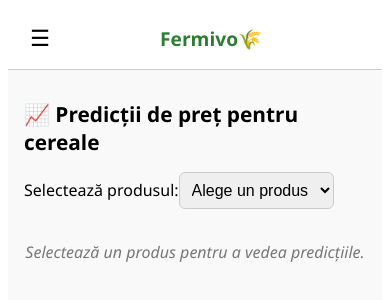
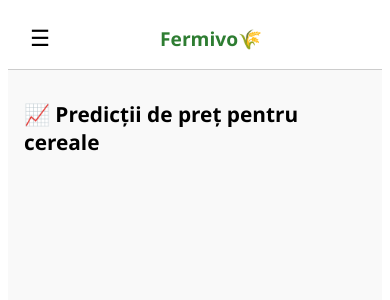
Before and after one commit to FermendjinPatricia/Fermivo-Frontend, a Vue app: page /predictii in a window 390 px wide. Shown: the top 300 px of the page. Built offline with nearby package versions, Linux system fonts and the light colour scheme; sample sign-in values are in the browser's storage.

Commit message:
Pagina de predictii pentru mobile

```diff
--- a/src/views/Predictii.vue
+++ b/src/views/Predictii.vue
@@ -3,7 +3,10 @@
     <div class="welcome-page">
       <!-- HEADER -->
       <div class="header">
-        <div class="header-left" style="display: flex; align-items: center; gap: 5rem">
+        <div
+          class="header-left"
+          style="display: flex; align-items: center; gap: 5rem"
+        >
           <button class="menu-button" @click="toggleMenu">&#9776;</button>
           <router-link
             v-if="isPremium && isLoggedIn && !isMobile"
@@ -14,10 +17,18 @@
           </router-link>
         </div>
 
-        <router-link v-if="isPremium" to="/home-buyer" class="site-title">Fermivo Premium🌾</router-link>
-        <router-link v-else to="/home-buyer" class="site-title">Fermivo🌾</router-link>
+        <router-link v-if="isPremium" to="/home-buyer" class="site-title"
+          >Fermivo Premium🌾</router-link
+        >
+        <router-link v-else to="/home-buyer" class="site-title"
+          >Fermivo🌾</router-link
+        >
 
-        <router-link v-if="isLoggedIn && !isPremium" to="/premium" class="premium-button">
+        <router-link
+          v-if="isLoggedIn && !isPremium"
+          to="/premium"
+          class="premium-button"
+        >
           Devino Premium
         </router-link>
 
@@ -36,11 +47,17 @@
             />
 
             <div v-if="showProfileMenu" class="profile-menu">
-              <router-link :to="`/editare-profil/${user._id}`">Editează Profil</router-link>
+              <router-link :to="`/editare-profil/${user._id}`"
+                >Editează Profil</router-link
+              >
             </div>
           </div>
 
-          <button v-if="isLoggedIn" class="sign-out-button" @click="handleLogout">
+          <button
+            v-if="isLoggedIn"
+            class="sign-out-button"
+            @click="handleLogout"
+          >
             Sign Out
           </button>
         </div>
@@ -49,35 +66,24 @@
       <div class="container">
         <h1 class="title">📈 Predicții de preț pentru cereale</h1>
 
-        <div class="select-wrapper">
-          <label for="produs">Selectează produsul:</label>
-          <select id="produs" v-model="selectedProdus" @change="fetchPredictii">
-            <option disabled value="">Alege un produs</option>
-            <option v-for="produs in produse" :key="produs" :value="produs">
-              {{ produs }}
-            </option>
-          </select>
-        </div>
-
-        <div v-if="predictii.length > 0">
-          <h2 class="subtitle">Prețuri estimate (lei/tonă)</h2>
-          <table class="predictii-table">
-            <thead>
-              <tr>
-                <th>Dată</th>
-                <th>Preț estimat</th>
-              </tr>
-            </thead>
-            <tbody>
-              <tr v-for="item in predictii" :key="item.data">
-                <td>{{ formatDate(item.data) }}</td>
-                <td>{{ item.pret.toFixed(2) }}</td>
-              </tr>
-            </tbody>
-          </table>
-        </div>
-        <div v-else class="no-data">
-          <p>Selectează un produs pentru a vedea predicțiile.</p>
+        <div
+          v-if="predictii.length && !isMobile"
+          class="predictii-slider"
+          @touchstart="handleTouchStart"
+          @touchend="handleTouchEnd"
+        >
+          <div class="slide">
+            <h3>{{ predictii[currentSlide].produs }}</h3>
+            <p><strong>Zonă:</strong> {{ predictii[currentSlide].zona }}</p>
+            <p>
+              <strong>Preț estimat:</strong>
+              {{ predictii[currentSlide].pret_lei_predictie }}
+            </p>
+          </div>
+          <div class="slide-controls">
+            <button @click="prevSlide">⬅️</button>
+            <button @click="nextSlide">➡️</button>
+          </div>
         </div>
       </div>
     </div>
@@ -107,15 +113,15 @@ export default {
   methods: {
     async fetchPredictii() {
       try {
-        const response = await axios.get(`/api/predictii/${this.selectedProdus}`);
-        this.predictii = response.data;
-      } catch (err) {
-        console.error("Eroare la obținerea predicțiilor:", err);
-        this.predictii = [];
+        const response = await axios.get(
+          "https://fermivo-backend.onrender.com/api/predictii"
+        );
+        if (response.data.success) {
+          this.predictii = response.data.predictii;
+        }
+      } catch (error) {
+        console.error("❌ Eroare la fetch predictii:", error);
       }
-    },
-    toggleMenu() {
-      this.$emit("toggle-menu");
     },
     formatDate(dateStr) {
       const date = new Date(dateStr);
@@ -124,6 +130,45 @@ export default {
         month: "long",
         day: "numeric",
       });
+    },
+    nextSlide() {
+      this.currentSlide = (this.currentSlide + 1) % this.predictii.length;
+    },
+    prevSlide() {
+      this.currentSlide =
+        (this.currentSlide - 1 + this.predictii.length) % this.predictii.length;
+    },
+    handleTouchStart(e) {
+      this.touchStartX = e.changedTouches[0].screenX;
+    },
+    handleTouchEnd(e) {
+      this.touchEndX = e.changedTouches[0].screenX;
+      this.handleSwipe();
+    },
+    handleSwipe() {
+      const delta = this.touchEndX - this.touchStartX;
+      if (Math.abs(delta) > 50) {
+        if (delta < 0) {
+          this.nextSlide();
+        } else {
+          this.prevSlide();
+        }
+      }
+    },
+    startAutoplay() {
+      this.autoplayInterval = setInterval(() => {
+        if (this.predictii.length) {
+          this.nextSlide();
+        }
+      }, 10000); // la 10 secunde
+    },
+    handleLogout() {
+      localStorage.removeItem("token");
+      localStorage.removeItem("user");
+      this.$router.push("/login");
+    },
+    toggleMenu() {
+      this.menuOpen = !this.menuOpen;
     },
   },
 };
```
